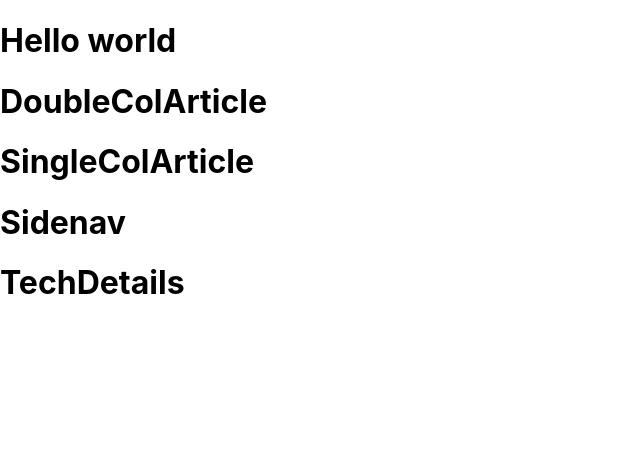
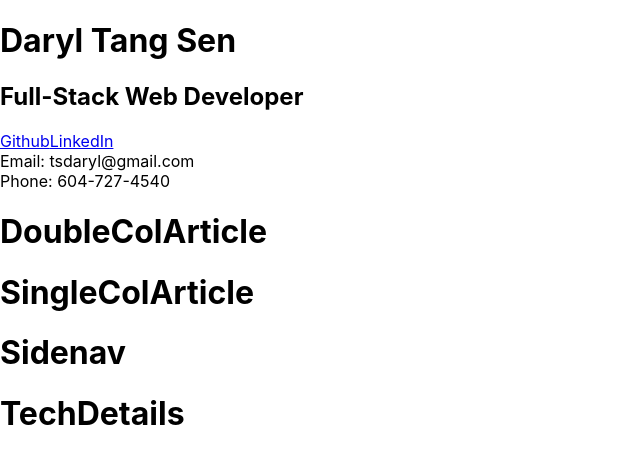
Before and after one commit to daryl-sen/sensworks, a React (Create React App) app: page / in a window 1280 px wide. Shown: the top 464 px of the page, without its empty margins (0-640 px from the left). Built offline with nearby package versions, Linux system fonts and the light colour scheme.

Commit message:
add some basic header elements

```diff
--- a/public/index.html
+++ b/public/index.html
@@ -2,42 +2,16 @@
 <html lang="en">
   <head>
     <meta charset="utf-8" />
-    <link rel="icon" href="%PUBLIC_URL%/favicon.ico" />
     <meta name="viewport" content="width=device-width, initial-scale=1" />
-    <meta name="theme-color" content="#000000" />
     <meta
       name="description"
       content="Web site created using create-react-app"
     />
-    <link rel="apple-touch-icon" href="%PUBLIC_URL%/logo192.png" />
-    <!--
-      manifest.json provides metadata used when your web app is installed on a
-      user's mobile device or desktop. See https://developers.google.com/web/fundamentals/web-app-manifest/
-    -->
     <link rel="manifest" href="%PUBLIC_URL%/manifest.json" />
-    <!--
-      Notice the use of %PUBLIC_URL% in the tags above.
-      It will be replaced with the URL of the `public` folder during the build.
-      Only files inside the `public` folder can be referenced from the HTML.
-
-      Unlike "/favicon.ico" or "favicon.ico", "%PUBLIC_URL%/favicon.ico" will
-      work correctly both with client-side routing and a non-root public URL.
-      Learn how to configure a non-root public URL by running `npm run build`.
-    -->
-    <title>React App</title>
+    <title>Daryl's Online Resume</title>
   </head>
   <body>
     <noscript>You need to enable JavaScript to run this app.</noscript>
     <div id="root"></div>
-    <!--
-      This HTML file is a template.
-      If you open it directly in the browser, you will see an empty page.
-
-      You can add webfonts, meta tags, or analytics to this file.
-      The build step will place the bundled scripts into the <body> tag.
-
-      To begin the development, run `npm start` or `yarn start`.
-      To create a production bundle, use `npm run build` or `yarn build`.
-    -->
   </body>
 </html>
--- a/src/App.js
+++ b/src/App.js
@@ -8,7 +8,22 @@ import TechDetails from './components/TechDetails';
 function App() {
   return (
     <>
-      <h1>Hello world</h1>
+      <header>
+        <h1>Daryl Tang Sen</h1>
+        <h2>Full-Stack Web Developer</h2>
+        <div id="external-profiles">
+          <a target="_blank" href="https://github.com/daryl-sen">Github</a>
+          <a target="_blank" href="https://www.linkedin.com/in/daryl-tang-755753207/">LinkedIn</a>
+        </div>
+        <div id="contact-info">
+          <div>
+            Email: tsdaryl@gmail.com
+          </div>
+          <div>
+            Phone: 604-727-4540
+          </div>
+        </div>
+      </header>
       <DoubleColArticle />
       <SingleColArticle />
       <Sidenav />
```
